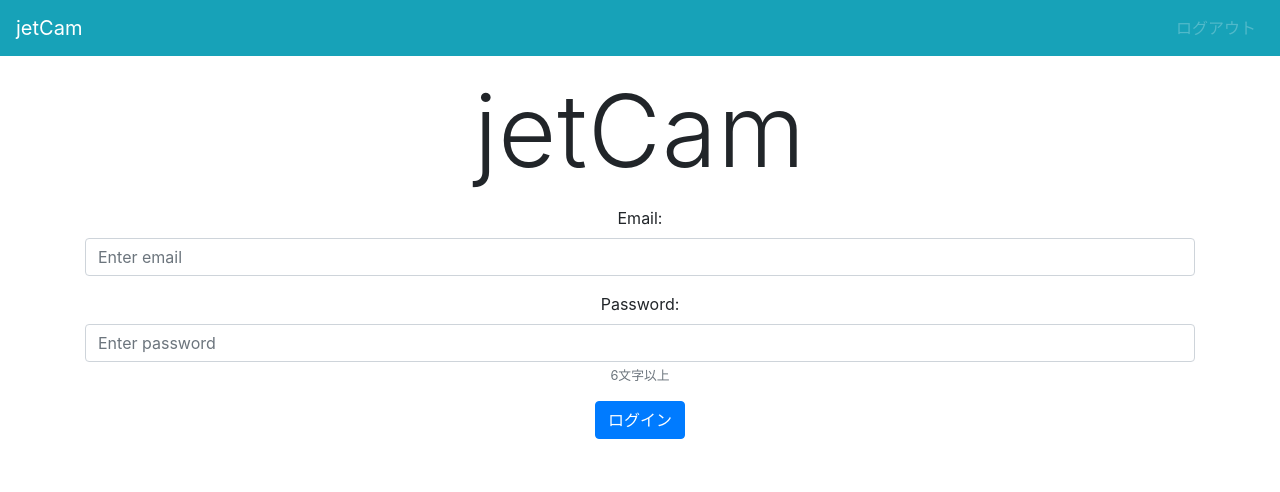
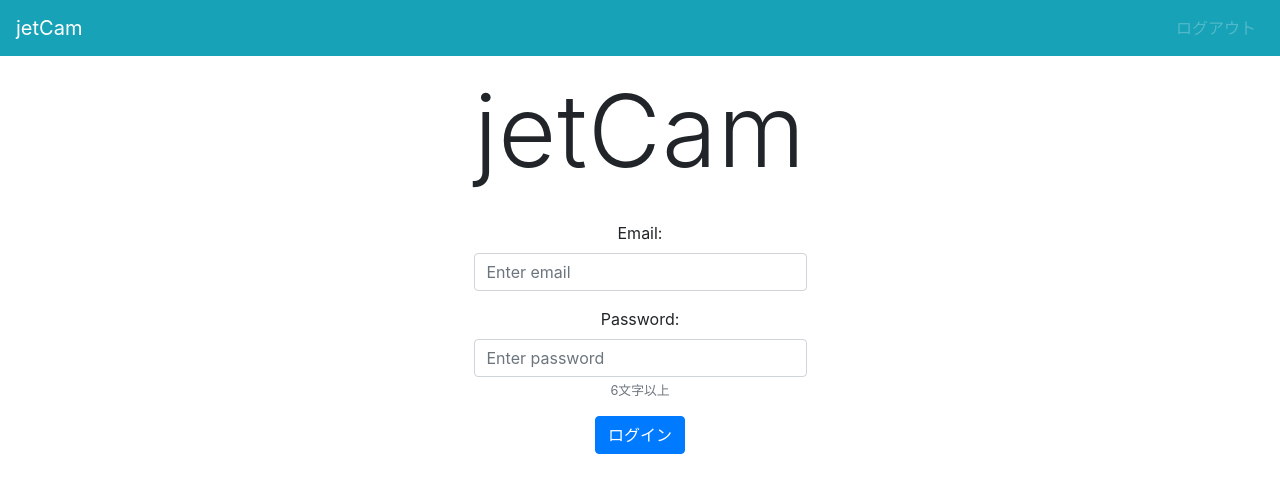
Before and after one commit to akiraseto/jetcam, a Nuxt app in the folder frontend/: page / in a window 1280 px wide. Shown: the top 492 px of the page. Built offline with nearby package versions, Linux system fonts and the light colour scheme.

Commit message:
ログイン画面デザイン微調整

```diff
--- a/frontend/components/Login.vue
+++ b/frontend/components/Login.vue
@@ -74,4 +74,10 @@ export default {
 
 <style>
 
+.login {
+  margin: 15px auto;
+  min-width: 150px;
+  width: 30%
+}
+
 </style>
```
